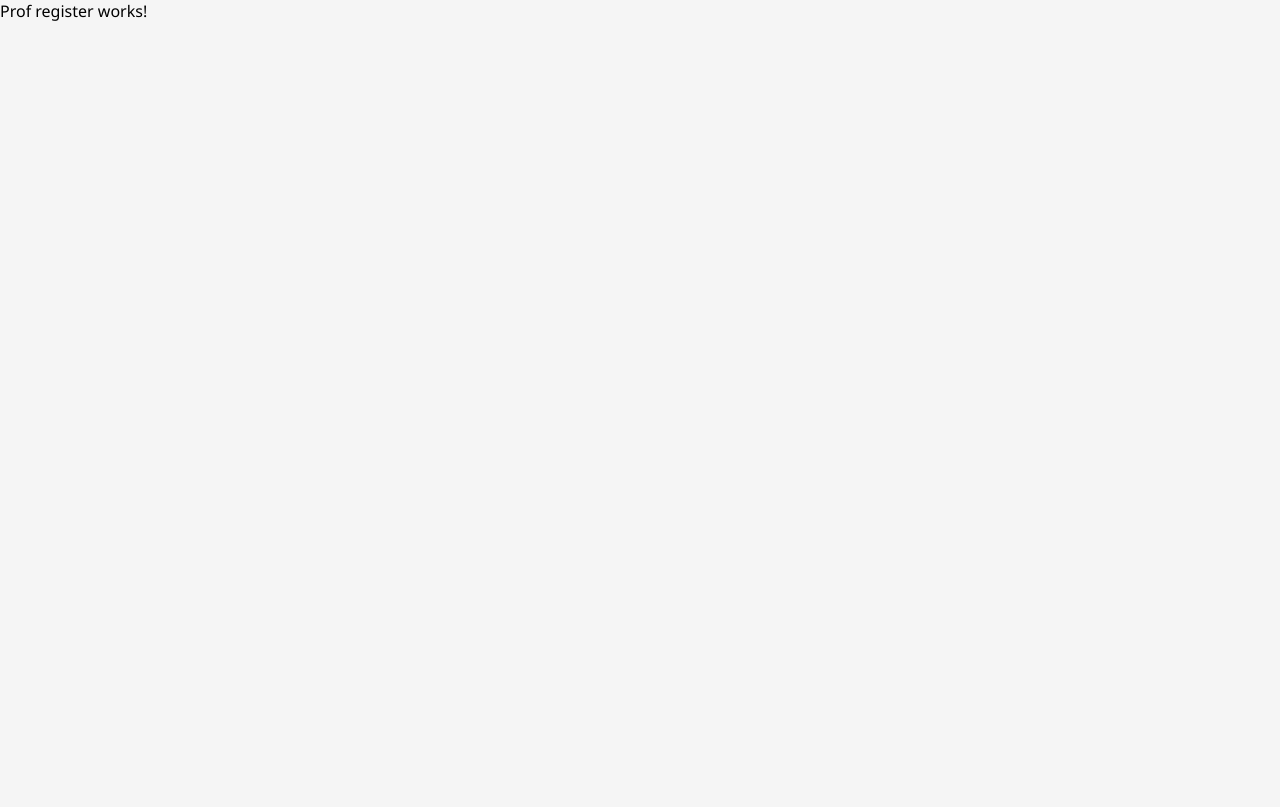
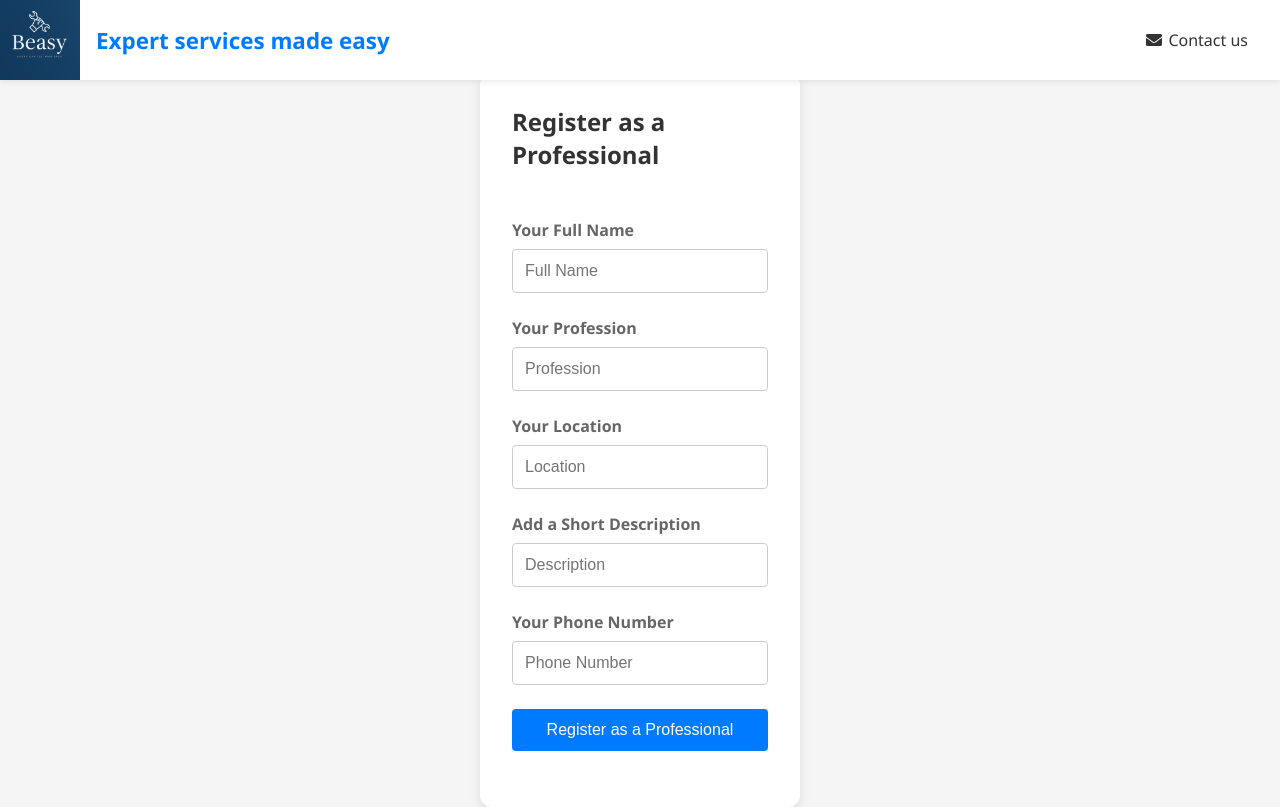
Before and after one commit to Azgoh/React-Practice, a React (Vite) app: page /register-professional in a window 1280 px wide. Built offline with nearby package versions, Linux system fonts and the light colour scheme.

Commit message:
Add prof register and improve header UI

```diff
--- a/src/component/Header.tsx
+++ b/src/component/Header.tsx
@@ -1,26 +1,40 @@
 import React from 'react';
 import './Header.css';
-import { FaUserTie, FaUserCircle } from "react-icons/fa";
+import { FaUserTie, FaUserCircle, FaEnvelope } from "react-icons/fa";
 import { Link } from 'react-router-dom';
 import logo from '.././/assets/Logo.png';
 
-export default function Header() {
+interface HeaderProps{
+    shownav?: boolean;
+}
+
+export default function Header({shownav= true}: HeaderProps) {
+
   return (
-   <header className="header">
+   <header className={`header ${shownav ? "" : "no-nav"}`}>
       <div className="header-left">
         <Link to="/" className="logo"><img src={logo} alt="MyApp Logo" />
              Expert services made easy
         </Link>
       </div>
-
+      {shownav && (
       <nav className="header-right">
-        <Link to="/register-professional" className="nav-link">
+          <Link to="/register-professional" className="nav-link">
             <FaUserTie className="icon" />  Register as a Professional
         </Link>
         <Link to="/my-account" className="nav-link">
           <FaUserCircle className='icon'/> My Account
         </Link>
       </nav>
-    </header>
+      )}
+
+      {!shownav && (
+        <nav className='header-right'>
+          <Link to="contact-us" className='nav-link'>
+            <FaEnvelope className='icon'/> Contact us
+          </Link>
+        </nav>
+      )}
+  </header>
   )
 }
--- a/src/component/ProfRegister.css
+++ b/src/component/ProfRegister.css
@@ -0,0 +1,82 @@
+.prof-register-wrapper{
+    display: grid;
+    grid-template-rows: auto 1fr;
+    height: 100vh;
+    width: 100vw;
+}
+
+.prof-register-form{
+    display: flex;
+    flex-direction: column;
+    gap: 1.5rem;
+    width: 100%;
+    max-width: 25%;
+    background: white;
+    padding: 2rem;
+    border-radius: 12px;
+    box-shadow: 0 4px 12px rgba(0, 0, 0, 0.1);
+    height: auto;
+    min-height: 400px;
+    align-self: center;
+    justify-self: center;
+}
+
+.prof-register-h1{
+    align-self: center;
+    color: #333;
+    margin-bottom: 1.5rem;
+    font-size: 1.5rem;
+    font-weight: 600;
+}
+
+.prof-register-h3{
+    align-self: flex-start;
+    font-size: 1rem;
+    color: #666;
+    margin-bottom: -1rem;
+}
+
+.prof-register-input, .prof-register-btn{
+    padding: 0.75rem;
+    font-size: 1rem;
+    border: 1px solid #ccc;
+    border-radius: 4px;
+}
+
+.prof-register-btn{
+    background-color: #007bff;
+    color: white;
+    border: none;
+    cursor: pointer;
+    transition: background-color 0.2s ease;
+}
+
+.prof-register-btn:disabled{
+    background-color: #cccccc;
+    color: #666666;
+    cursor: not-allowed;
+    opacity: 0.7;
+}
+
+.prof-register-btn:not(:disabled):hover {
+    background-color: #0056b3;
+}
+.prof-register-input:hover{
+    border: 1px solid black;
+}
+
+.prof-register-input:focus{
+    border: 1px solid blue;
+    outline: none;
+}
+
+@media (max-width: 480px) {
+  .prof-register--form {
+    padding: 1.5rem 1rem;
+  }
+
+  .prof-register-input, .prof-register-btn {
+    font-size: 0.95rem;
+    padding: 0.65rem;
+  }
+}
--- a/src/component/ProfRegister.tsx
+++ b/src/component/ProfRegister.tsx
@@ -1,8 +1,74 @@
-import React from 'react';
+/* eslint-disable @typescript-eslint/no-explicit-any */
+import React, { useState } from 'react';
 import './ProfRegister.css';
+import type { ProfessionalRegisterDto } from '../interface/ProfessionalRegisterDto';
+import { API_BASE_URL } from '../config/Config';
+import axios from 'axios';
+import Header from './Header';
+import type { ErrorResponseDto } from '../interface/ErrorResponseDto';
 
 export default function ProfRegister() {
+
+  const [formData, setFormData] = useState<ProfessionalRegisterDto>({
+    fullName: '',
+    profession: '',
+    location: '',
+    description: '',
+    phone: ''
+  });
+
+  const [error, setError] = useState<ErrorResponseDto>({
+    message: '',
+    status: 0,
+    timestamp: new Date(),
+  });
+
+  const handleChange= (e: React.ChangeEvent<HTMLInputElement>): void => {
+     const {name, value} = e.target;
+        setFormData(prev => ({
+            ...prev,
+            [name]: value
+        }))
+  }
+
+  const handleSubmit = async (e: React.FormEvent): Promise<void> => {
+      e.preventDefault();
+      const jwt = sessionStorage.getItem("jwt");
+      try{
+        const response = await axios.post(`${API_BASE_URL}/professionals/register`
+          ,formData
+          , {headers: { 'Content-Type': 'application/json',
+            Authorization: `Bearer ${jwt}`
+          }}
+        )
+
+        console.log(response.data);
+      } catch (err: any){
+          const backendError: ErrorResponseDto = JSON.parse(err.request.response || '{}');
+          setError(backendError);
+          console.error(error)
+      }
+  }
+
   return (
-    <div>Prof register works!</div>
+    <div className='prof-register-wrapper'>
+      <Header shownav={false}></Header>
+      <form onSubmit={handleSubmit} className='prof-register-form'>
+          <h1 className='prof-register-h1'>Register as a Professional</h1>
+          <h3 className='prof-register-h3'>Your Full Name</h3>
+          <input name='fullName' placeholder='Full Name' value={formData.fullName} onChange={handleChange} required className='prof-register-input'/>
+          <h3 className='prof-register-h3'>Your Profession</h3>
+          <input name='profession' placeholder='Profession' value={formData.profession} onChange={handleChange} required className='prof-register-input'/>
+          <h3 className='prof-register-h3'>Your Location</h3>
+          <input name='location' placeholder='Location' value={formData.location} onChange={handleChange} required className='prof-register-input'/>
+          <h3 className='prof-register-h3'>Add a Short Description</h3>
+          <input name='description' placeholder='Description' value={formData.description} onChange={handleChange} className='prof-register-input'/>
+          <h3 className='prof-register-h3'>Your Phone Number</h3>
+          <input name='phone' placeholder='Phone Number' value={formData.phone} onChange={handleChange} required className='prof-register-input'/>
+          <button className='prof-register-btn' type='submit' disabled={false}>Register as a Professional</button>
+          {error && <p style={{color: 'red'}}>{error.message}</p>}
+      </form>
+      {/* {message && <p style={{color: 'green'}}>{message}</p>} */}
+    </div>
   )
 }
--- a/src/component/SignUpForm.css
+++ b/src/component/SignUpForm.css
@@ -10,6 +10,7 @@
 
 .register-h1{
   align-self: center;
+  color: #333;
 }
 
 .register-h3{
--- /dev/null
+++ b/src/interface/ErrorResponseDto.ts
@@ -0,0 +1,5 @@
+export interface ErrorResponseDto{
+    message: string;
+    status: number;
+    timestamp: Date;
+}
--- /dev/null
+++ b/src/interface/ProfessionalRegisterDto.ts
@@ -0,0 +1,7 @@
+export interface ProfessionalRegisterDto{
+    fullName: string;
+    profession: string;
+    location: string;
+    description: string;
+    phone: string;
+}
```
Also changed, not shown: src/component/Header.css (line endings or trailing spaces).
